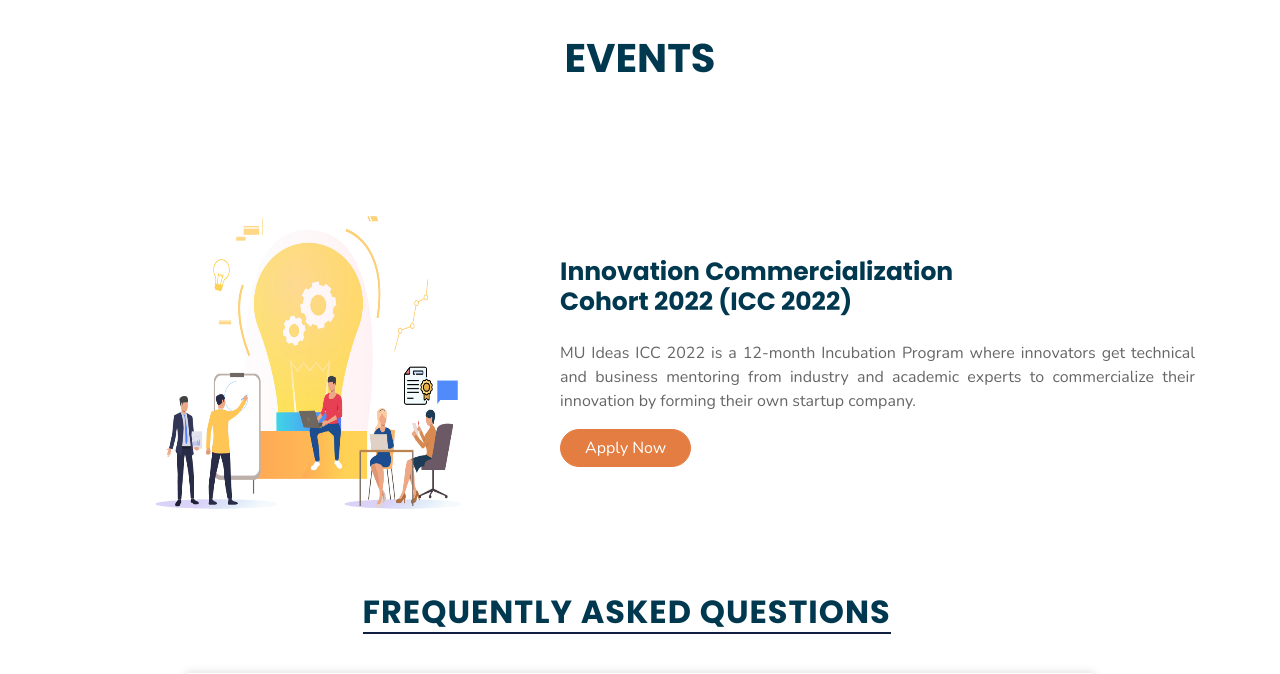
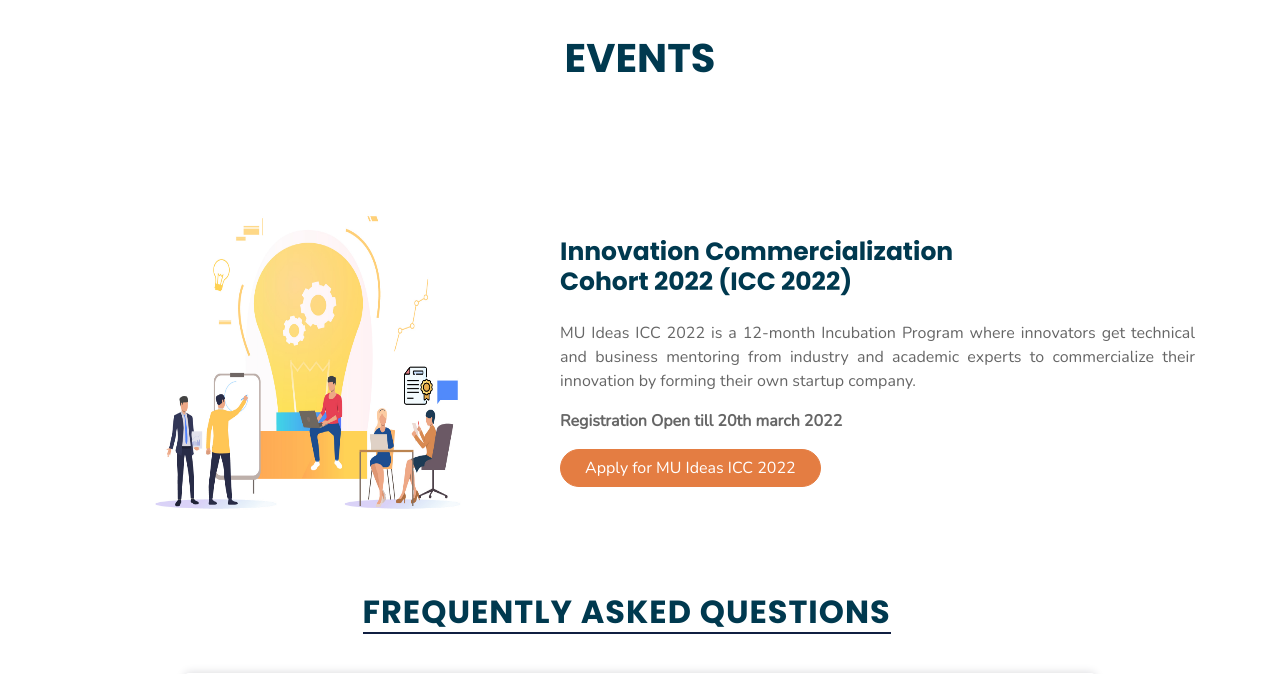
Before and after one commit to anujgunjad/mu-ideas, a PHP site: page /ourEvent.php in a window 1280 px wide. Shown: the part 867-1541 px from the top of the page. Run offline with PHP 8.4, Linux system fonts and the light colour scheme; some libraries are stand-ins or nearby versions.

Commit message:
Changes Done

```diff
--- a/index.php
+++ b/index.php
@@ -9,7 +9,7 @@
       <div class="carousel-item active">
         <img class="d-block w-100" src="img/draft.jpg" alt="First slide">
         <div class="main-caption-carousel carousel-caption">
-          <a href="ourEvent.php" class="btn btn-primary res-btn py-3 px-5 w-40 ">Know More</a>
+          <a href="ourEvent.php" class="btn btn-primary res-btn py-3 px-5 w-40 ">Apply Now</a>
         </div>
       </div>
        <div class="carousel-item">
--- a/ourEvent.php
+++ b/ourEvent.php
@@ -32,7 +32,8 @@
             <div class="col-lg-7">
                 <h1 class="mb-4" style="font-size:25px;">Innovation Commercialization <br/>Cohort 2022 (ICC 2022)</h1>
                 <p style="text-align:justify;">MU Ideas ICC 2022 is a 12-month Incubation Program where innovators get technical and business mentoring from industry and academic experts to commercialize their innovation by forming their own startup company.</p>
-                <a href="https://forms.gle/dS8o7NNY4MxsTfvx5" class="btn btn-primary px-4">Apply Now</a>
+                <p><b>Registration Open till 20th march 2022</b></p>
+                <a href="https://docs.google.com/forms/d/e/1FAIpQLSf4vB5HXCAJIhx4oWgS7gxNBGms9zAWPkK7KHzQjOR_VxLEfA/viewform" class="btn btn-primary px-4">Apply for MU Ideas ICC 2022</a>
               </div>
         </div>
     </div>
@@ -65,8 +66,7 @@
 <i class="bx bx-chevron-down icon-show"></i><i class="bx bx-chevron-up icon-close"></i></a>
               <div id="faq-list-2" class="collapse" data-parent=".faq-list">
                 <p>
-                To have a startup club at your institute, the concerned person at the institute should apply via
-MU Ideas website.
+                Faculty, Students, Individual or team of innovators. This program is open to all innovators who have innovation which can be turned into a startup.
                 </p>
               </div>
             </li>
```
